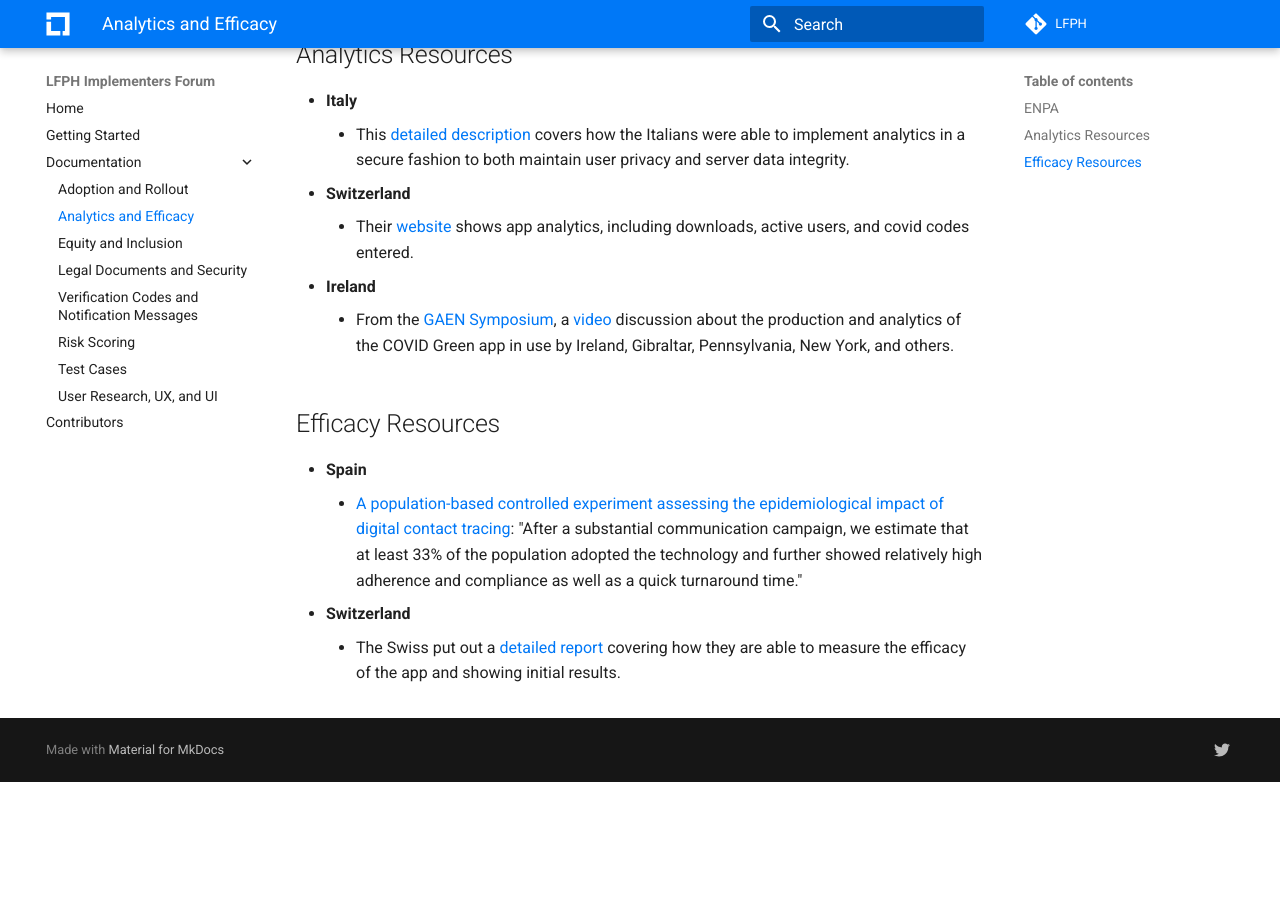
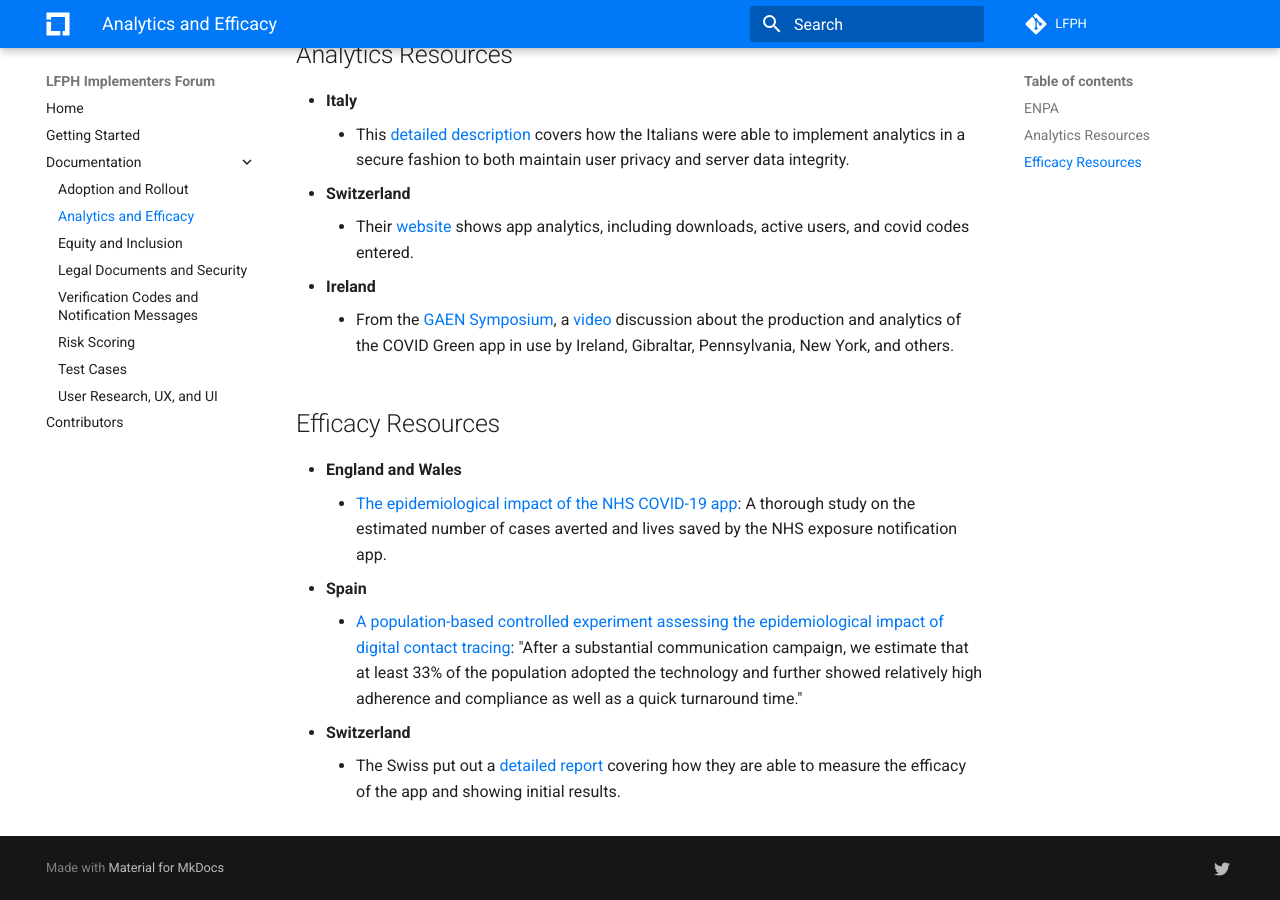
Before and after one commit to lfph/implementers-forum, an MkDocs documentation site: the page built from docs/analytics.md, in a window 1280 px wide and 900 px high, scrolled down 520 px. Built offline with MkDocs 1.6.1 and Material for MkDocs 9.7.7, drawn with Linux system fonts in a browser that asks for light colours; comment, search, counter and statistics services are not loaded; before the commit the page ends 1302 px from its top, so only the background shows below that.

Commit message:
Add UK study
Signed-off-by: Jenny Wanger <jwanger@linuxfoundation.org>

```diff
--- a/docs/analytics.md
+++ b/docs/analytics.md
@@ -19,6 +19,8 @@ More information coming soon.
 
 ## Efficacy Resources
 
+* **England and Wales**
+    * [The epidemiological impact of the NHS COVID-19 app](https://www.nature.com/articles/s41586-021-03606-z): A thorough study on the estimated number of cases averted and lives saved by the NHS exposure notification app.
 * **Spain**
     * [A population-based controlled experiment assessing the epidemiological impact of digital contact tracing](https://www.nature.com/articles/s41467-020-20817-6): "After a substantial communication campaign, we estimate that at least 33% of the population adopted the technology and further showed relatively high adherence and compliance as well as a quick turnaround time."
 * **Switzerland**
```
